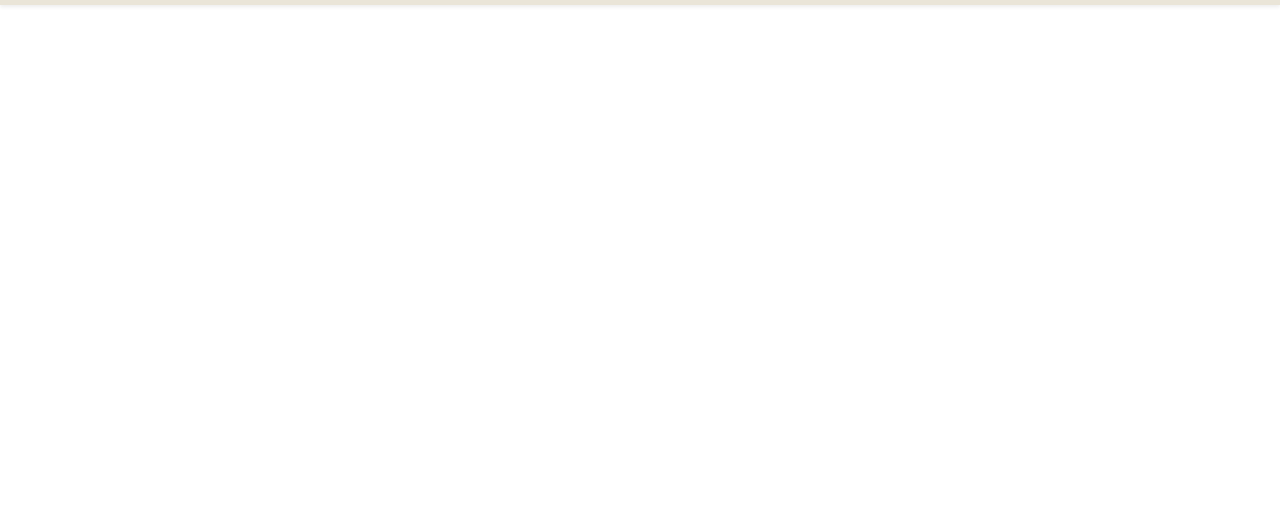
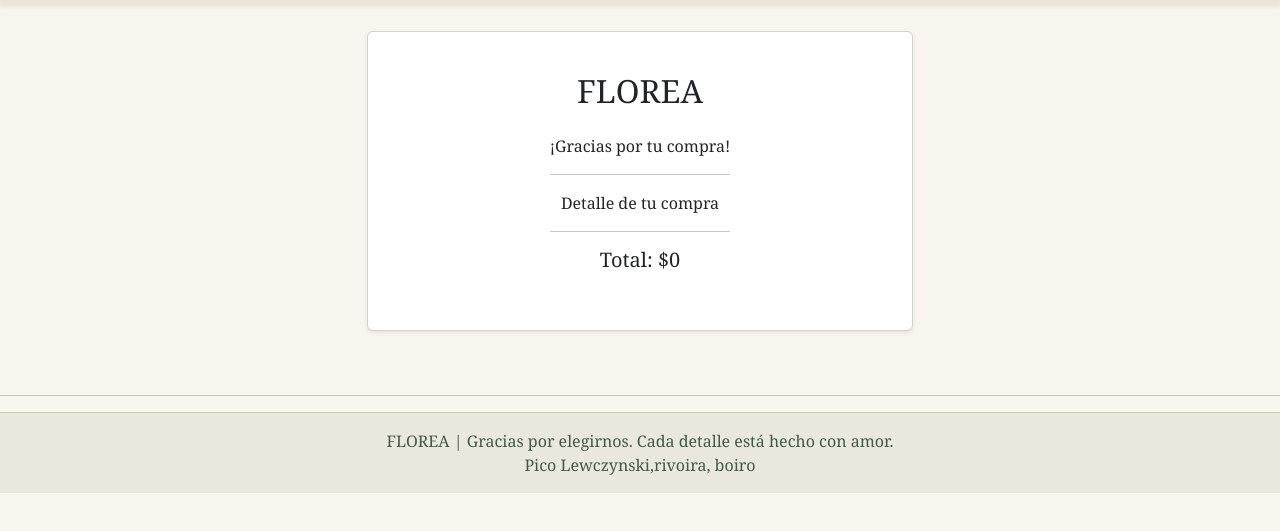
Before and after one commit to GimenaRivoira/BOIRO-LEWCZYNSKI-RIVOIRA-TP-Programacion-III-2026-C1, a website: page frontend/src/venta(ticket)/ticket.html in a window 1280 px wide. Shown: the part 127-658 px from the top of the page. Drawn offline with nearby package versions, Linux system fonts and the light colour scheme.

Commit message:
footer y estructura

```diff
--- /dev/null
+++ b/frontend/src/carrito/carrito.css
@@ -0,0 +1,8 @@
+body {
+  padding-top: 100px;
+  min-height: 100vh;
+  display: flex;
+  flex-direction: column;
+
+  background: #f8f4ee;
+}
--- /dev/null
+++ b/frontend/src/common/footer.css
@@ -0,0 +1,14 @@
+footer {
+  background-color: #eae8dc;
+  color: #405b43;
+  font-family: Georgia, serif;
+  border-top: 1px solid #c4d3b5;
+  width: 100%;
+}
+footer > p {
+  font-size: 14px;
+  letter-spacing: 0.5px;
+}
+footer {
+  margin-top: auto;
+}
--- a/frontend/src/productos/productos.css
+++ b/frontend/src/productos/productos.css
@@ -0,0 +1,11 @@
+body {
+  padding-top: 100px;
+  min-height: 100vh;
+  display: flex;
+  flex-direction: column;
+  background: #f8f4ee;
+}
+
+main {
+  flex: 1;
+}
--- a/frontend/src/venta(ticket)/ticket.css
+++ b/frontend/src/venta(ticket)/ticket.css
@@ -0,0 +1,29 @@
+html,
+body {
+  height: 100%;
+  margin: 0;
+}
+body {
+  padding-top: 110px;
+  background-color: #f8f4ee;
+}
+
+#ticketext {
+  width: 100%;
+  min-height: 300px;
+  padding: 20px;
+  display: flex;
+  justify-content: center;
+  align-items: center;
+}
+footer {
+  background-color: #eae8dc;
+  color: #405b43;
+  font-family: Georgia, serif;
+  border-top: 1px solid #c4d3b5;
+  width: 100%;
+}
+footer > p {
+  font-size: 14px;
+  letter-spacing: 0.5px;
+}
--- a/frontend/src/venta(ticket)/ticket.html
+++ b/frontend/src/venta(ticket)/ticket.html
@@ -13,6 +13,7 @@
     <link rel="stylesheet" href="ticket.css" />
     <link rel="stylesheet" href="../common/darkmode.css" />
     <link rel="stylesheet" href="../common/nav.css" />
+    <link rel="stylesheet" href="../common/footer.css" />
     <link
       rel="stylesheet"
       href="https://cdn.jsdelivr.net/npm/bootstrap-icons@1.11.3/font/bootstrap-icons.min.css"
@@ -119,6 +120,41 @@
         </div>
       </div>
     </nav>
+
+    <main class="container py-5">
+      <div class="row justify-content-center">
+        <div class="col-11 col-md-9 col-lg-7 col-xl-6">
+          <div id="ticketext" class="card shadow-sm p-4">
+            <div class="card-body text-center">
+              <h2 class="mb-4">FLOREA</h2>
+
+              <p>¡Gracias por tu compra!</p>
+
+              <hr />
+
+              <div id="contenidoTicket">
+                <!-- Ac va  del ticket -->
+                <p>Detalle de tu compra</p>
+              </div>
+
+              <hr />
+
+              <h5 id="total">Total: $0</h5>
+            </div>
+          </div>
+        </div>
+      </div>
+    </main>
+    <hr />
+
+    <footer class="container-fluid py-3">
+      <div class="text-center">
+        <p class="mb-0">
+          FLOREA | Gracias por elegirnos. Cada detalle está hecho con amor.
+        </p>
+        <p class="mb-0">Pico Lewczynski,rivoira, boiro</p>
+      </div>
+    </footer>
     <script src="../common/darkmode.js"></script>
   </body>
 </html>
```
Also changed, not shown: frontend/src/carrito/carrito.html (+13 -0 lines), frontend/src/inicio/inicio.html (+8 -2 lines), frontend/src/nombre/nombre.html (+1 -0 lines), frontend/src/productos/productos.html (+15 -1 lines), 1 other file.
